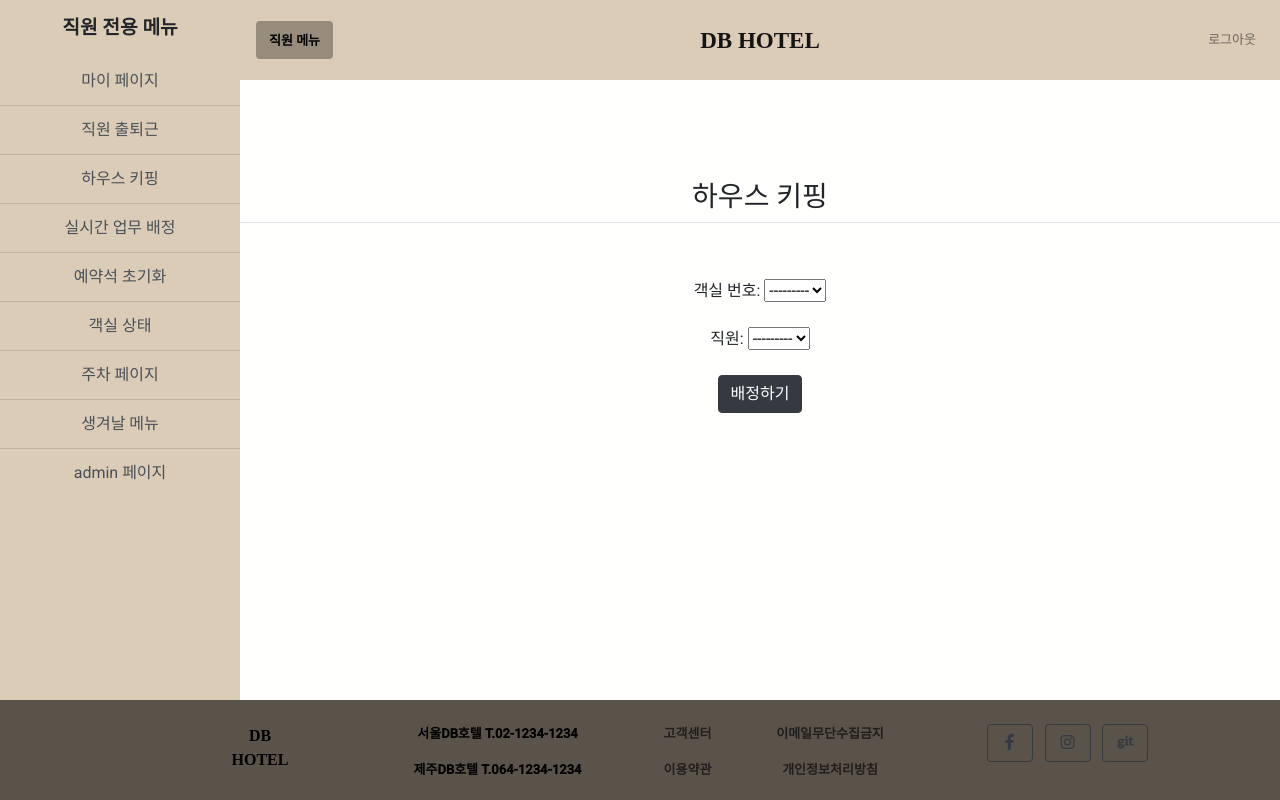
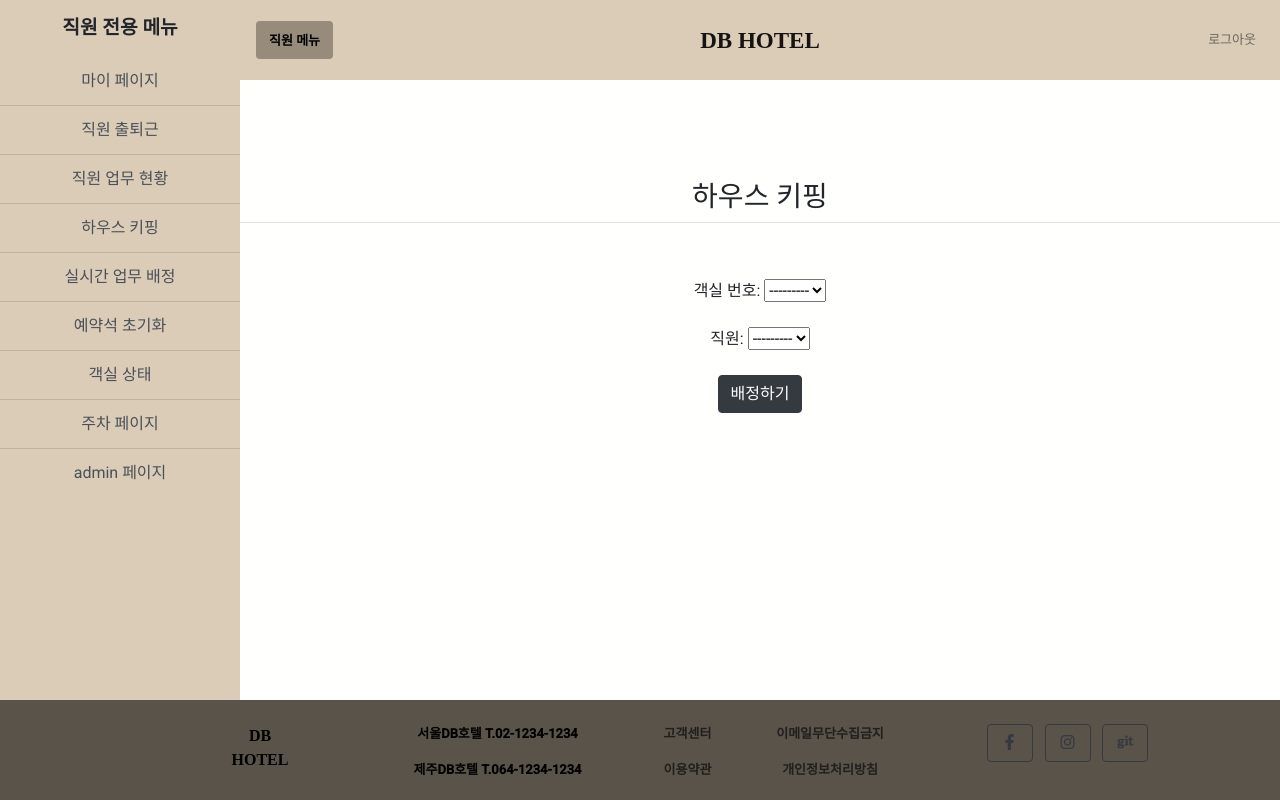
Before and after one commit to jaehoonkimm/DB_is_Free-Hotel_DB_System, a Django app: page /emtaskassign/ in a window 1280 px wide. Run offline with Django 3.2, Linux system fonts and the light colour scheme; data that the repository does not hold is empty; some libraries are stand-ins or nearby versions; some web fonts are replaced.

Commit message:
fix: add link employee_status at base2.html

```diff
--- a/function/main_app/templates/base2.html
+++ b/function/main_app/templates/base2.html
@@ -106,7 +106,9 @@
                     style="background-color: rgb(219, 204, 184);">마이 페이지</a>
                 <a href="/employeeattendance/" class="list-group-item list-group-item-action"
                     style="background-color: rgb(219, 204, 184);">직원 출퇴근</a>
-                <a href="/emtaskassign/" class="list-group-item list-group-item-action"
+                <a href="#" class="list-group-item list-group-item-action"
+                    style="background-color: rgb(219, 204, 184);">직원 업무 현황</a>
+                <a href="/employee_status/" class="list-group-item list-group-item-action"
                     style="background-color: rgb(219, 204, 184);">하우스 키핑</a>
                 <a href="/realtimeclaims/" class="list-group-item list-group-item-action"
                     style="background-color: rgb(219, 204, 184);">실시간 업무 배정</a>
@@ -116,8 +118,6 @@
                     style="background-color: rgb(219, 204, 184);">객실 상태</a>
                 <a href="/parkinglot/" class="list-group-item list-group-item-action"
                     style="background-color: rgb(219, 204, 184);">주차 페이지</a>
-                <a href="#" class="list-group-item list-group-item-action"
-                    style="background-color: rgb(219, 204, 184);">생겨날 메뉴</a>
                 <a href="/admin/" class="list-group-item list-group-item-action"
                     style="background-color: rgb(219, 204, 184);">admin 페이지</a>
             </div>
```
